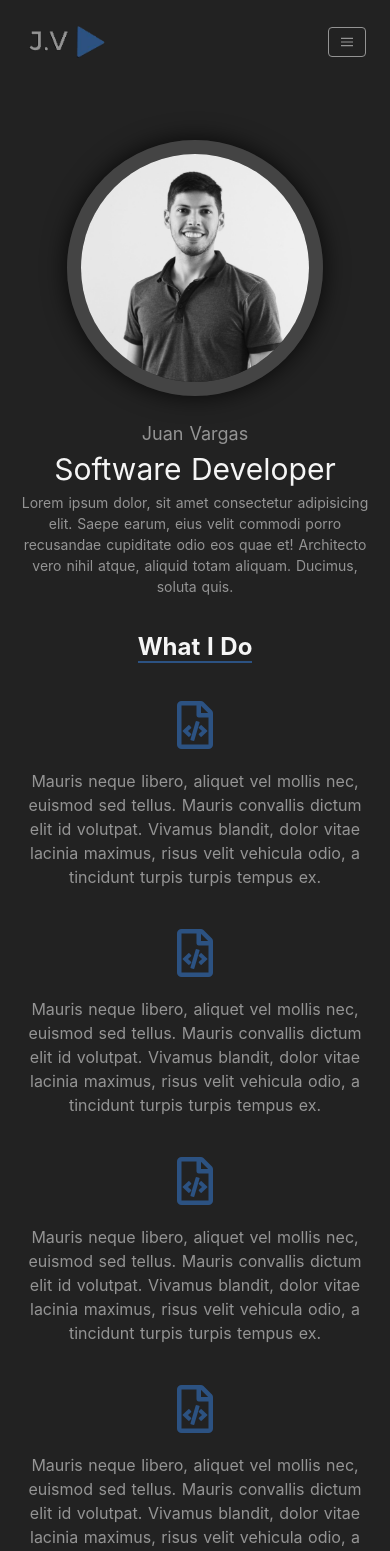
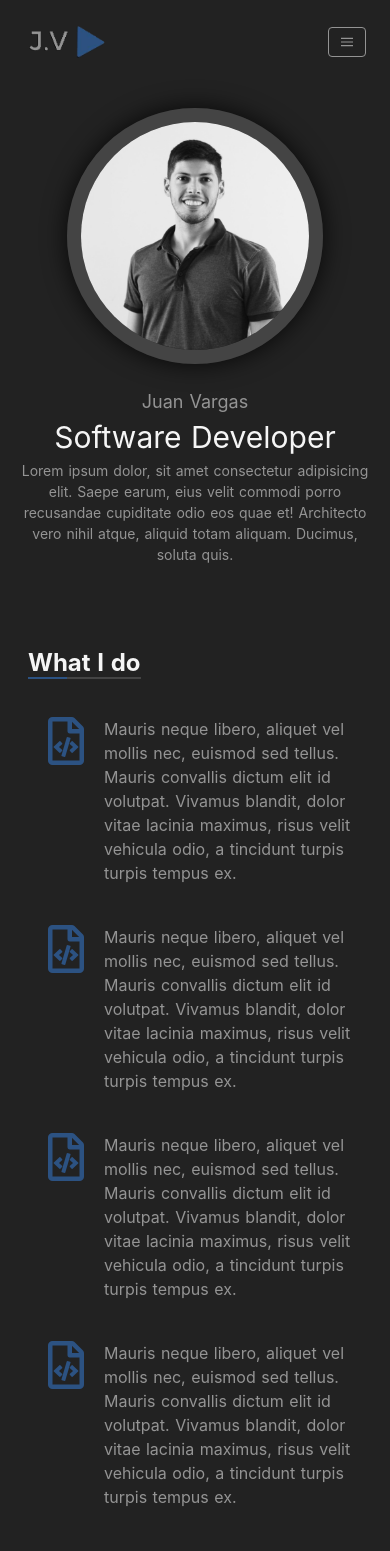
Before and after one commit to JuanNitram/personal-blog, a Nuxt app: page / in a window 390 px wide. Shown: the top 1551 px of the page. Built offline with nearby package versions, Linux system fonts and the light colour scheme.

Commit message:
Update version

```diff
--- a/components/pages/home/Facts.vue
+++ b/components/pages/home/Facts.vue
@@ -1,12 +1,10 @@
 <template>
     <div class="mx-auto px-2 lg:px-32 pb-12 text-gray-400">
         <div class="w-full px-5 py-4">
-            <h1 class="text-2xl font-bold text-center lg:text-left">
-                <span class="border-b-2 border-blue-800 text-gray-100">Fun Facts</span>
-            </h1>
+            <Title text="Fun facts"/>
         </div>
         <div class="flex flex-col lg:flex-row">
-            <div class="w-full lg:w-1/4 p-5">
+            <div class="w-full lg:w-1/4 px-10 py-5 lg:px-5 lg:py-5">
                 <div class="bg-gray-800 border-2 border-gray-800 rounded-md p-4 flex flex-col justify-between items-center">
                     <i class="far fa-lightbulb fa-5x text-blue-800"></i>
                     <p class="text-center pt-8 pb-4">
@@ -14,7 +12,7 @@
                     </p>
                 </div>
             </div>
-            <div class="w-full lg:w-1/4 p-5">
+            <div class="w-full lg:w-1/4 px-10 py-5 lg:px-5 lg:py-5">
                 <div class="bg-gray-800 border-2 border-gray-800 rounded-md p-4 flex flex-col justify-between items-center">
                     <i class="far fa-lightbulb fa-5x text-blue-800"></i>
                     <p class="text-center pt-8 pb-4">
@@ -22,7 +20,7 @@
                     </p>
                 </div>
             </div>
-            <div class="w-full lg:w-1/4 p-5">
+            <div class="w-full lg:w-1/4 px-10 py-5 lg:px-5 lg:py-5">
                 <div class="bg-gray-800 border-2 border-gray-800 rounded-md p-4 flex flex-col justify-between items-center">
                     <i class="far fa-lightbulb fa-5x text-blue-800"></i>
                     <p class="text-center pt-8 pb-4">
@@ -30,7 +28,7 @@
                     </p>
                 </div>
             </div>
-            <div class="w-full lg:w-1/4 p-5">
+            <div class="w-full lg:w-1/4 px-10 py-5 lg:px-5 lg:py-5">
                 <div class="bg-gray-800 border-2 border-gray-800 rounded-md p-4 flex flex-col justify-between items-center">
                     <i class="far fa-lightbulb fa-5x text-blue-800"></i>
                     <p class="text-center pt-8 pb-4">
@@ -41,3 +39,13 @@
         </div>
     </div>
 </template>
+
+<script>
+    import Title from '../../shared/Title';
+
+    export default {
+        components: {
+            Title
+        }
+    }
+</script>
--- a/components/pages/home/Hero.vue
+++ b/components/pages/home/Hero.vue
@@ -1,5 +1,5 @@
 <template>
-    <div id="hero" class="block lg:flex mx-auto px-4 lg:px-72 py-8">
+    <div id="hero" class="block lg:flex mx-auto px-4 lg:px-72 pb-20 lg:pb-8">
         <div class="w-full lg:w-1/2 flex flex-col justify-center items-center py-6">
             <img id="personal-image" src="~/assets/img/me.png" class="rounded-full border-gray-700 w-64 h-64 lg:w-96 lg:h-96 shadow-lg"/>
         </div>
--- a/components/pages/home/Services.vue
+++ b/components/pages/home/Services.vue
@@ -1,34 +1,32 @@
 <template>
     <div id="services" class="mx-auto px-2 lg:px-32 text-gray-400">
         <div class="w-full px-5 pb-4">
-            <h1 class="text-2xl font-bold text-center lg:text-left">
-                <span class="border-b-2 border-blue-800 text-gray-100">What I Do</span>
-            </h1>
+            <Title text="What I do"/>
         </div>
-        <div class="flex flex-col lg:flex-row">
-            <div class="w-full lg:w-1/2 p-5 flex flex-col lg:flex-row justify-between items-center">
-                <i class="far fa-file-code fa-3x pb-5 lg:pb-0 text-blue-800 text-blue-800"></i>
-                <p class="px-0 lg:px-8 text-center lg:text-left">
+        <div class="block lg:flex">
+            <div class="w-full lg:w-1/2 p-5 flex justify-between">
+                <i class="far fa-file-code fa-3x px-5 lg:px-0 lg:pb-0 text-blue-800 text-blue-800"></i>
+                <p class="px-0 lg:px-8 text-left">
                     Mauris neque libero, aliquet vel mollis nec, euismod sed tellus. Mauris convallis dictum elit id volutpat. Vivamus blandit, dolor vitae lacinia maximus, risus velit vehicula odio, a tincidunt turpis turpis tempus ex.
                 </p>
             </div>
-            <div class="w-full lg:w-1/2 p-5 flex flex-col lg:flex-row justify-between items-center">
-                <i class="far fa-file-code fa-3x pb-5 lg:pb-0 text-blue-800"></i>
-                <p class="px-0 lg:px-8 text-center lg:text-left">
+            <div class="w-full lg:w-1/2 p-5 flex justify-between">
+                <i class="far fa-file-code fa-3x px-5 lg:px-0 lg:pb-0 text-blue-800 text-blue-800"></i>
+                <p class="px-0 lg:px-8 text-left">
                     Mauris neque libero, aliquet vel mollis nec, euismod sed tellus. Mauris convallis dictum elit id volutpat. Vivamus blandit, dolor vitae lacinia maximus, risus velit vehicula odio, a tincidunt turpis turpis tempus ex.
                 </p>
             </div>
         </div>
-        <div class="flex flex-col lg:flex-row">
-            <div class="w-full lg:w-1/2 p-5 flex flex-col lg:flex-row justify-between items-center">
-                <i class="far fa-file-code fa-3x pb-5 lg:pb-0 text-blue-800"></i>
-                <p class="px-0 lg:px-8 text-center lg:text-left">
+        <div class="block lg:flex">
+            <div class="w-full lg:w-1/2 p-5 flex justify-between">
+                <i class="far fa-file-code fa-3x px-5 lg:px-0 lg:pb-0 text-blue-800 text-blue-800"></i>
+                <p class="px-0 lg:px-8 text-left">
                     Mauris neque libero, aliquet vel mollis nec, euismod sed tellus. Mauris convallis dictum elit id volutpat. Vivamus blandit, dolor vitae lacinia maximus, risus velit vehicula odio, a tincidunt turpis turpis tempus ex.
                 </p>
             </div>
-            <div class="w-full lg:w-1/2 p-5 flex flex-col lg:flex-row justify-between items-center">
-                <i class="far fa-file-code fa-3x pb-5 lg:pb-0 text-blue-800"></i>
-                <p class="px-0 lg:px-8 text-center lg:text-left">
+            <div class="w-full lg:w-1/2 p-5 flex justify-between">
+                <i class="far fa-file-code fa-3x px-5 lg:px-0 lg:pb-0 text-blue-800 text-blue-800"></i>
+                <p class="px-0 lg:px-8 text-left">
                     Mauris neque libero, aliquet vel mollis nec, euismod sed tellus. Mauris convallis dictum elit id volutpat. Vivamus blandit, dolor vitae lacinia maximus, risus velit vehicula odio, a tincidunt turpis turpis tempus ex.
                 </p>
             </div>
```
Also changed, not shown: 5 other files (tests, documents, lock files or other folders).
